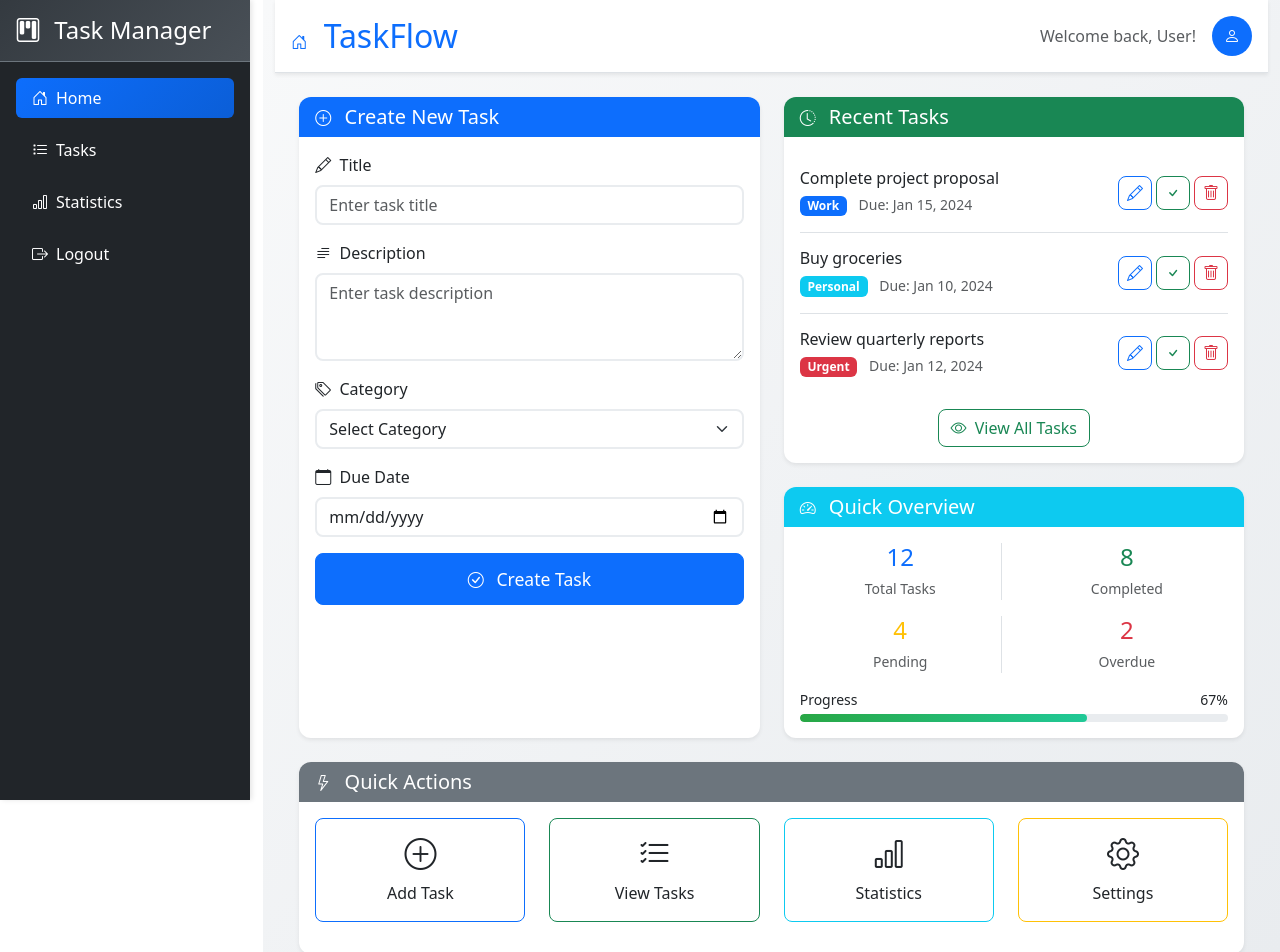
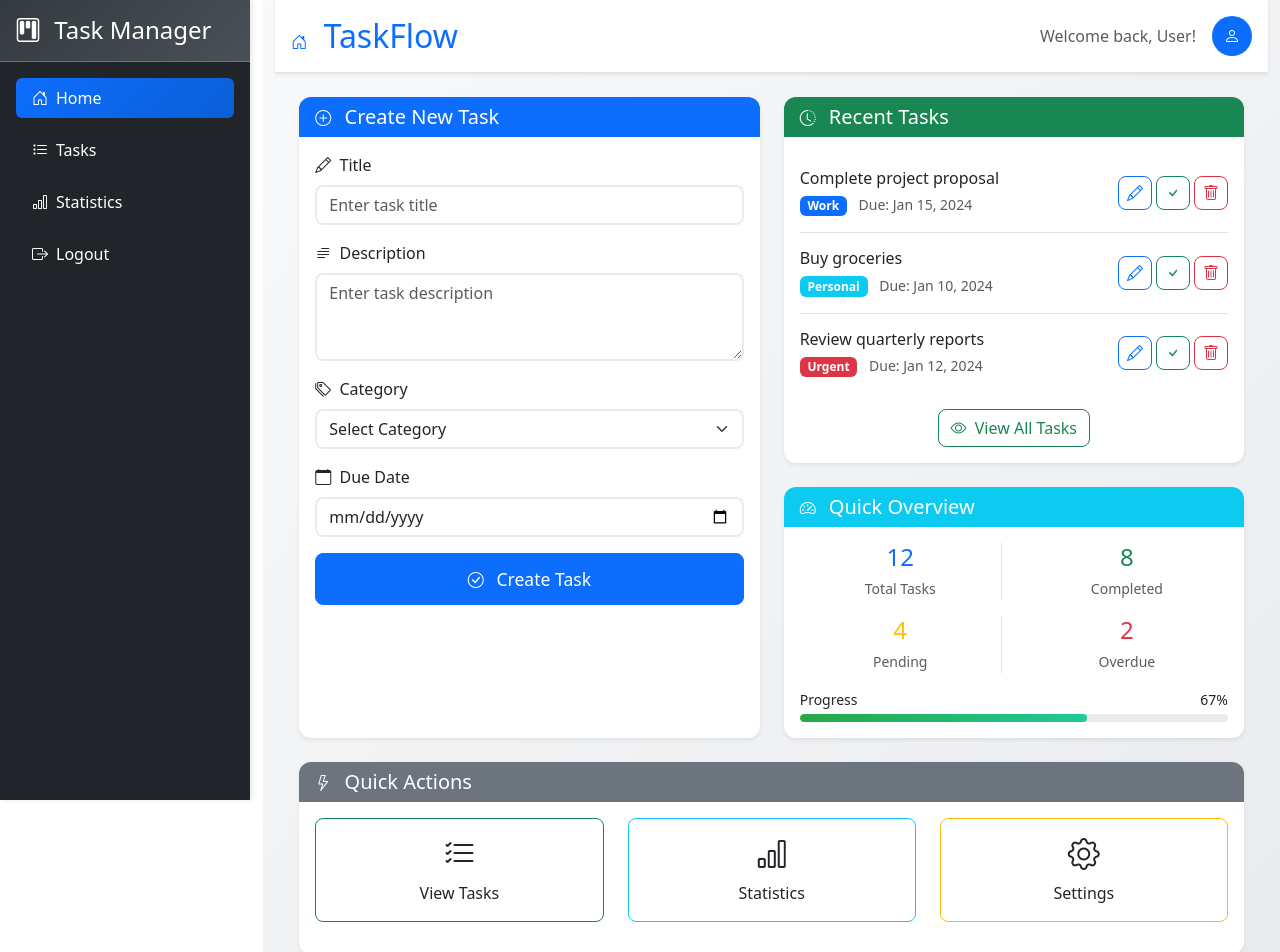
Before and after one commit to newest-j/task-management, a Vue app: page /dashboard in a window 1280 px wide. Built offline with nearby package versions, Linux system fonts and the light colour scheme.

Commit message:
stage five fix

```diff
--- a/src/views/Dashboard.vue
+++ b/src/views/Dashboard.vue
@@ -224,7 +224,7 @@
 
                         <div class="text-center mt-3">
                           <router-link
-                            to="/tasks"
+                            to="/dashboard/tasks"
                             class="btn btn-outline-success"
                           >
                             <i class="bi bi-eye me-1"></i>
@@ -300,16 +300,7 @@
                   </div>
                   <div class="card-body">
                     <div class="row">
-                      <div class="col-md-3 mb-3">
-                        <router-link
-                          to="/dashboard/tasks"
-                          class="btn btn-outline-primary w-100 h-100 d-flex flex-column align-items-center justify-content-center py-3 text-decoration-none"
-                        >
-                          <i class="bi bi-plus-circle display-6 mb-2"></i>
-                          <span>Add Task</span>
-                        </router-link>
-                      </div>
-                      <div class="col-md-3 mb-3">
+                      <div class="col-md-4 mb-3">
                         <router-link
                           to="/dashboard/tasks"
                           class="btn btn-outline-success w-100 h-100 d-flex flex-column align-items-center justify-content-center py-3 text-decoration-none"
@@ -318,7 +309,7 @@
                           <span>View Tasks</span>
                         </router-link>
                       </div>
-                      <div class="col-md-3 mb-3">
+                      <div class="col-md-4 mb-3">
                         <router-link
                           to="/dashboard/statistics"
                           class="btn btn-outline-info w-100 h-100 d-flex flex-column align-items-center justify-content-center py-3 text-decoration-none"
@@ -327,7 +318,7 @@
                           <span>Statistics</span>
                         </router-link>
                       </div>
-                      <div class="col-md-3 mb-3">
+                      <div class="col-md-4 mb-3">
                         <router-link
                           to="/dashboard/settings"
                           class="btn btn-outline-warning w-100 h-100 d-flex flex-column align-items-center justify-content-center py-3 text-decoration-none"
```
